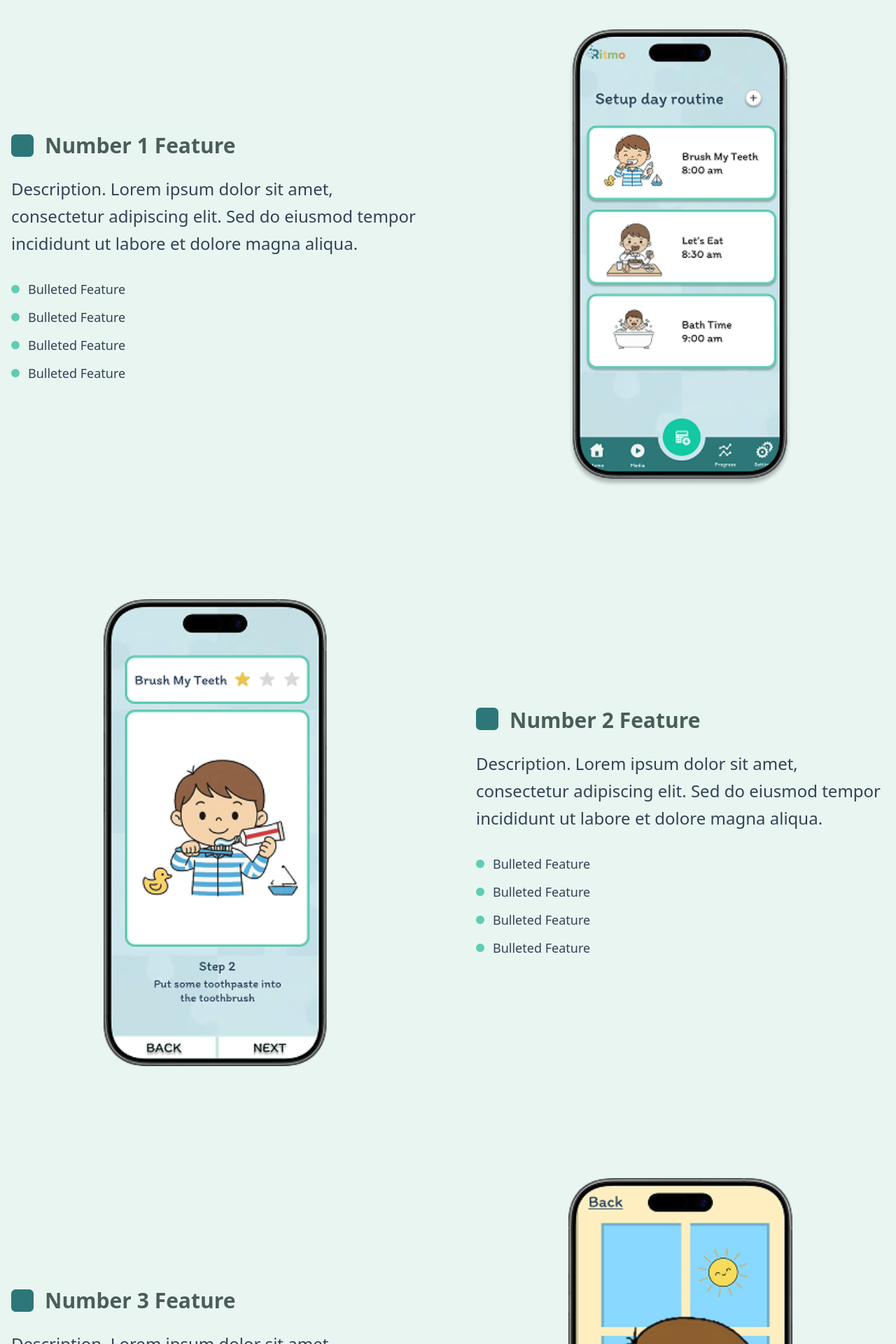
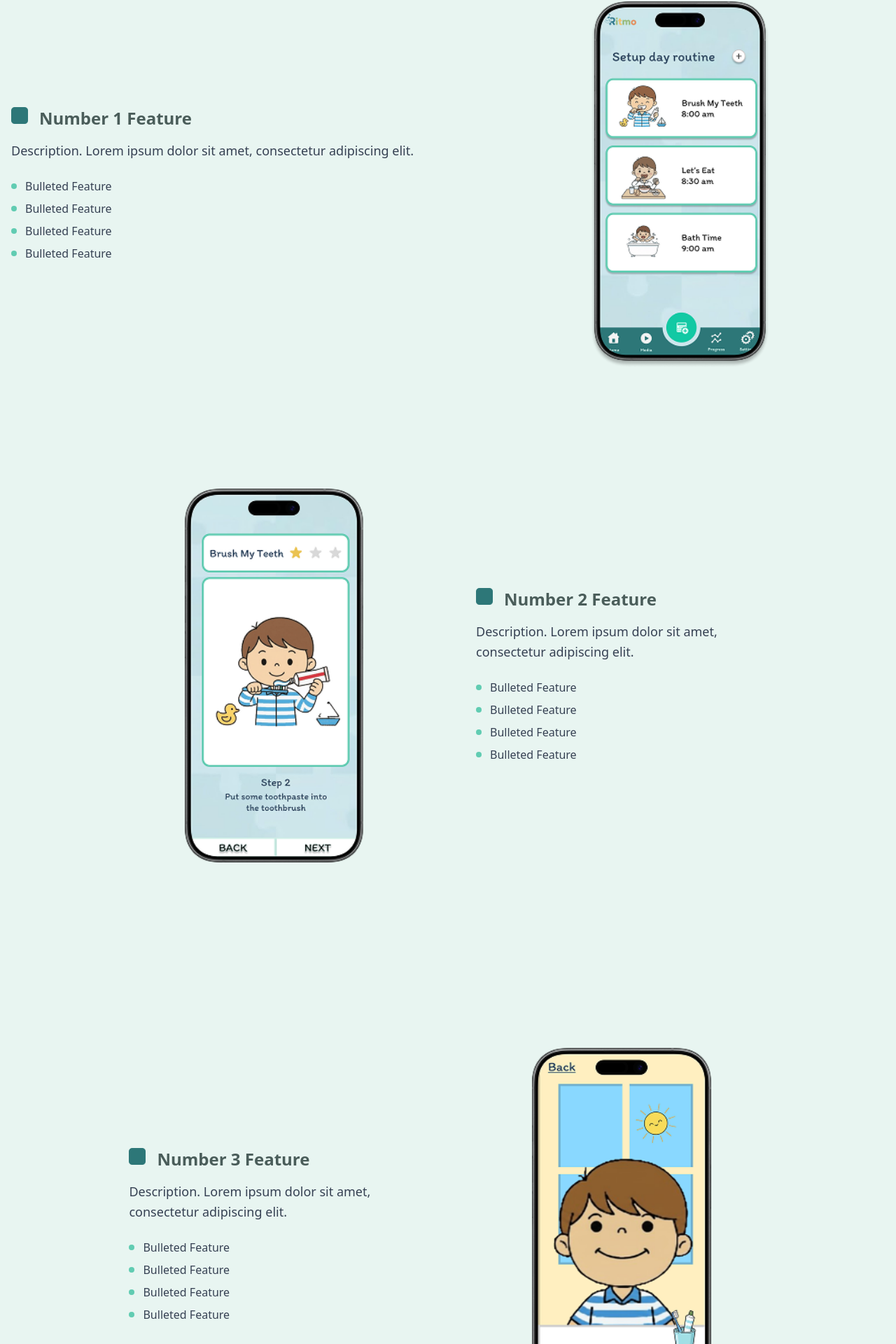
Before and after one commit to johnkarlmolina/ritmo-2.0, a React (Vite) app: page /features in a window 1280 px wide. Shown: the part 358-2278 px from the top of the page at 70% size. Built offline with nearby package versions, Linux system fonts and the light colour scheme.

Commit message:
re align all the design

```diff
--- a/src/pages/feature.tsx
+++ b/src/pages/feature.tsx
@@ -1,4 +1,4 @@
-import { useEffect, useState } from 'react';
+import React, { useEffect, useState } from 'react';
 
 export default function Features() {
 	const [visibleSections, setVisibleSections] = useState<Set<number>>(new Set());
@@ -47,10 +47,9 @@ export default function Features() {
 					visibleSections.has(0)
 						? 'opacity-100 translate-y-0'
 						: 'opacity-0 translate-y-10'
-				}`}
-				style={{ backgroundColor: '#61CCB2' }}>
+				}`}>
 				{/* Hero Content */}
-				<div className="py-16 flex items-center">
+				<div className="py-16 flex items-center" style={{ backgroundColor: '#61CCB2' }}>
 					<div className="max-w-5xl mx-auto px-4 sm:px-6 lg:px-8 w-full text-center">
 						<h1 className="text-4xl md:text-5xl font-extrabold text-white mb-6">Features</h1>
 						<p className="max-w-2xl mx-auto text-white/90 text-lg md:text-xl">
@@ -60,7 +59,7 @@ export default function Features() {
 				</div>
 
 				{/* Feature 1 Content */}
-				<div className="py-20 px-4" style={{ backgroundColor: '#E8F5F1' }}>
+				<div className="py-10 px-4" style={{ backgroundColor: '#E8F5F1' }}>
 					<div className="max-w-7xl mx-auto">
 						<div className="flex items-center justify-between gap-20">
 							{/* Left Content */}
@@ -69,36 +68,36 @@ export default function Features() {
 									? 'opacity-100 translate-x-0'
 									: 'opacity-0 -translate-x-20'
 							}`}>
-								<div className="flex items-center mb-6">
+								<div className="flex items-start mb-4">
 									<img
 										src="/src/assets/Rectangle 482.png"
 										alt="Feature Icon"
-										className="w-8 h-8 mr-4"
+										className="w-6 h-6 mr-4"
 									/>
-									<h2 className="text-3xl font-bold" style={{ color: '#4A5D5A' }}>
+									<h2 className="text-2xl font-bold" style={{ color: '#4A5D5A' }}>
 										Number 1 Feature
 									</h2>
 								</div>
 								<div className="flex-1">
-									<p className="text-gray-700 text-2xl mb-8 leading-relaxed">
-										Description. Lorem ipsum dolor sit amet, consectetur adipiscing elit. Sed do eiusmod tempor incididunt ut labore et dolore magna aliqua.
+									<p className="text-gray-700 text-lg mb-6 leading-relaxed">
+										Description. Lorem ipsum dolor sit amet, consectetur adipiscing elit.
 									</p>
 								</div>
-								<ul className="space-y-3">
-									<li className="flex items-center text-lg text-gray-700">
-										<div className="w-3 h-3 rounded-full mr-3" style={{ backgroundColor: '#61CCB2' }}></div>
+								<ul className="space-y-2">
+									<li className="flex items-center text-base text-gray-700">
+										<div className="w-2 h-2 rounded-full mr-3" style={{ backgroundColor: '#61CCB2' }}></div>
 										Bulleted Feature
 									</li>
-									<li className="flex items-center text-lg text-gray-700">
-										<div className="w-3 h-3 rounded-full mr-3" style={{ backgroundColor: '#61CCB2' }}></div>
+									<li className="flex items-center text-base text-gray-700">
+										<div className="w-2 h-2 rounded-full mr-3" style={{ backgroundColor: '#61CCB2' }}></div>
 										Bulleted Feature
 									</li>
-									<li className="flex items-center text-lg text-gray-700">
-										<div className="w-3 h-3 rounded-full mr-3" style={{ backgroundColor: '#61CCB2' }}></div>
+									<li className="flex items-center text-base text-gray-700">
+										<div className="w-2 h-2 rounded-full mr-3" style={{ backgroundColor: '#61CCB2' }}></div>
 										Bulleted Feature
 									</li>
-									<li className="flex items-center text-lg text-gray-700">
-										<div className="w-3 h-3 rounded-full mr-3" style={{ backgroundColor: '#61CCB2' }}></div>
+									<li className="flex items-center text-base text-gray-700">
+										<div className="w-2 h-2 rounded-full mr-3" style={{ backgroundColor: '#61CCB2' }}></div>
 										Bulleted Feature
 									</li>
 								</ul>
@@ -114,7 +113,7 @@ export default function Features() {
 									<img
 										src="/src/assets/1.png"
 										alt="Number 1 Feature Phone Mockup"
-										className="w-80 h-auto object-contain"
+										className="w-64 h-auto object-contain"
 									/>
 								</div>
 							</div>
@@ -126,7 +125,7 @@ export default function Features() {
 			{/* Feature Section 2 */}
 			<section
 				data-section
-				className={`py-20 px-4 min-h-screen flex items-center transition-all duration-1000 ease-out transform ${
+				className={`py-10 px-4 min-h-screen flex items-center transition-all duration-1000 ease-out transform ${
 					visibleSections.has(1)
 						? 'opacity-100 translate-x-0'
 						: 'opacity-0 translate-x-10'
@@ -144,7 +143,7 @@ export default function Features() {
 								<img
 									src="/src/assets/2.1.png"
 									alt="Number 2 Feature Phone Mockup"
-									className="w-80 h-auto object-contain"
+									className="w-64 h-auto object-contain"
 								/>
 							</div>
 						</div>
@@ -155,36 +154,36 @@ export default function Features() {
 								? 'opacity-100 translate-x-0'
 								: 'opacity-0 translate-x-20'
 						}`}>
-							<div className="flex items-start mb-6">
+							<div className="flex items-start mb-4">
 								<img
 									src="/src/assets/Rectangle 482.png"
 									alt="Feature Icon"
-									className="w-8 h-8 mr-4"
+									className="w-6 h-6 mr-4"
 								/>
-								<h2 className="text-3xl font-bold" style={{ color: '#4A5D5A' }}>
+								<h2 className="text-2xl font-bold" style={{ color: '#4A5D5A' }}>
 									Number 2 Feature
 								</h2>
 							</div>
 							<div className="flex-1">
-								<p className="text-gray-700 text-2xl mb-8 leading-relaxed">
-									Description. Lorem ipsum dolor sit amet, consectetur adipiscing elit. Sed do eiusmod tempor incididunt ut labore et dolore magna aliqua.
+								<p className="text-gray-700 text-lg mb-6 leading-relaxed">
+									Description. Lorem ipsum dolor sit amet, consectetur adipiscing elit.
 								</p>
 							</div>
-							<ul className="space-y-3">
-								<li className="flex items-center text-lg text-gray-700">
-									<div className="w-3 h-3 rounded-full mr-3" style={{ backgroundColor: '#61CCB2' }}></div>
+							<ul className="space-y-2">
+								<li className="flex items-center text-base text-gray-700">
+									<div className="w-2 h-2 rounded-full mr-3" style={{ backgroundColor: '#61CCB2' }}></div>
 									Bulleted Feature
 								</li>
-								<li className="flex items-center text-lg text-gray-700">
-									<div className="w-3 h-3 rounded-full mr-3" style={{ backgroundColor: '#61CCB2' }}></div>
+								<li className="flex items-center text-base text-gray-700">
+									<div className="w-2 h-2 rounded-full mr-3" style={{ backgroundColor: '#61CCB2' }}></div>
 									Bulleted Feature
 								</li>
-								<li className="flex items-center text-lg text-gray-700">
-									<div className="w-3 h-3 rounded-full mr-3" style={{ backgroundColor: '#61CCB2' }}></div>
+								<li className="flex items-center text-base text-gray-700">
+									<div className="w-2 h-2 rounded-full mr-3" style={{ backgroundColor: '#61CCB2' }}></div>
 									Bulleted Feature
 								</li>
-								<li className="flex items-center text-lg text-gray-700">
-									<div className="w-3 h-3 rounded-full mr-3" style={{ backgroundColor: '#61CCB2' }}></div>
+								<li className="flex items-center text-base text-gray-700">
+									<div className="w-2 h-2 rounded-full mr-3" style={{ backgroundColor: '#61CCB2' }}></div>
 									Bulleted Feature
 								</li>
 							</ul>
@@ -196,7 +195,7 @@ export default function Features() {
 			{/* Feature Section 3 */}
 			<section
 				data-section
-				className={`py-20 px-4 min-h-screen flex items-center transition-all duration-1000 ease-out transform ${
+				className={`py-10 px-4 min-h-screen flex items-center transition-all duration-1000 ease-out transform ${
 					visibleSections.has(2)
 						? 'opacity-100 translate-x-0'
 						: 'opacity-0 -translate-x-10'
@@ -210,36 +209,36 @@ export default function Features() {
 								? 'opacity-100 translate-x-0'
 								: 'opacity-0 -translate-x-20'
 						}`}>
-							<div className="flex items-center mb-6">
+							<div className="flex items-start mb-4">
 								<img
 									src="/src/assets/Rectangle 482.png"
 									alt="Feature Icon"
-									className="w-8 h-8 mr-4"
+									className="w-6 h-6 mr-4"
 								/>
-								<h2 className="text-3xl font-bold" style={{ color: '#4A5D5A' }}>
+								<h2 className="text-2xl font-bold" style={{ color: '#4A5D5A' }}>
 									Number 3 Feature
 								</h2>
 							</div>
 							<div className="flex-1">
-								<p className="text-gray-700 text-2xl mb-8 leading-relaxed">
-									Description. Lorem ipsum dolor sit amet, consectetur adipiscing elit. Sed do eiusmod tempor incididunt ut labore et dolore magna aliqua.
+								<p className="text-gray-700 text-lg mb-6 leading-relaxed">
+									Description. Lorem ipsum dolor sit amet, consectetur adipiscing elit.
 								</p>
 							</div>
-							<ul className="space-y-3">
-								<li className="flex items-center text-lg text-gray-700">
-									<div className="w-3 h-3 rounded-full mr-3" style={{ backgroundColor: '#61CCB2' }}></div>
+							<ul className="space-y-2">
+								<li className="flex items-center text-base text-gray-700">
+									<div className="w-2 h-2 rounded-full mr-3" style={{ backgroundColor: '#61CCB2' }}></div>
 									Bulleted Feature
 								</li>
-								<li className="flex items-center text-lg text-gray-700">
-									<div className="w-3 h-3 rounded-full mr-3" style={{ backgroundColor: '#61CCB2' }}></div>
+								<li className="flex items-center text-base text-gray-700">
+									<div className="w-2 h-2 rounded-full mr-3" style={{ backgroundColor: '#61CCB2' }}></div>
 									Bulleted Feature
 								</li>
-								<li className="flex items-center text-lg text-gray-700">
-									<div className="w-3 h-3 rounded-full mr-3" style={{ backgroundColor: '#61CCB2' }}></div>
+								<li className="flex items-center text-base text-gray-700">
+									<div className="w-2 h-2 rounded-full mr-3" style={{ backgroundColor: '#61CCB2' }}></div>
 									Bulleted Feature
 								</li>
-								<li className="flex items-center text-lg text-gray-700">
-									<div className="w-3 h-3 rounded-full mr-3" style={{ backgroundColor: '#61CCB2' }}></div>
+								<li className="flex items-center text-base text-gray-700">
+									<div className="w-2 h-2 rounded-full mr-3" style={{ backgroundColor: '#61CCB2' }}></div>
 									Bulleted Feature
 								</li>
 							</ul>
@@ -255,7 +254,7 @@ export default function Features() {
 								<img
 									src="/src/assets/2.3.png"
 									alt="Number 3 Feature Phone Mockup"
-									className="w-80 h-auto object-contain"
+									className="w-64 h-auto object-contain"
 								/>
 							</div>
 						</div>
@@ -263,15 +262,16 @@ export default function Features() {
 				</div>
 			</section>
 
-			{/* Feature Section 4 */}
+			{/* Feature Section 4 + Experience All Features Combined */}
 			<section
 				data-section
-				className={`py-20 px-4 min-h-screen flex items-center transition-all duration-1000 ease-out transform ${
+				className={`min-h-screen transition-all duration-1000 ease-out transform ${
 					visibleSections.has(3)
 						? 'opacity-100 translate-x-0'
 						: 'opacity-0 translate-x-10'
-				}`}
-				style={{ backgroundColor: '#E8F5F1' }}>
+				}`}>
+				{/* Feature 4 Content */}
+				<div className="py-10 px-4" style={{ backgroundColor: '#E8F5F1' }}>
 					<div className="max-w-7xl mx-auto">
 						<div className="flex items-center justify-between gap-20">
 							{/* Left Phone Image */}
@@ -284,7 +284,7 @@ export default function Features() {
 									<img
 										src="/src/assets/3.png"
 										alt="Number 4 Feature Phone Mockup"
-									className="w-80 h-auto object-contain"
+										className="w-64 h-auto object-contain"
 									/>
 								</div>
 							</div>
@@ -295,66 +295,72 @@ export default function Features() {
 									? 'opacity-100 translate-x-0'
 									: 'opacity-0 translate-x-20'
 							}`}>
-							<div className="flex items-start mb-6">
+								<div className="flex items-start mb-4">
 									<img
 										src="/src/assets/Rectangle 482.png"
 										alt="Feature Icon"
-									className="w-8 h-8 mr-4"
+										className="w-6 h-6 mr-4"
 									/>
-								<h2 className="text-3xl font-bold" style={{ color: '#4A5D5A' }}>
+									<h2 className="text-2xl font-bold" style={{ color: '#4A5D5A' }}>
 										Number 4 Feature
 									</h2>
 								</div>
 								<div className="flex-1">
-								<p className="text-gray-700 text-2xl mb-8 leading-relaxed">
-									Description. Lorem ipsum dolor sit amet, consectetur adipiscing elit. Sed do eiusmod tempor incididunt ut labore et dolore magna aliqua.
+									<p className="text-gray-700 text-lg mb-6 leading-relaxed">
+										Description. Lorem ipsum dolor sit amet, consectetur adipiscing elit.
 									</p>
 								</div>
-							<ul className="space-y-3">
-								<li className="flex items-center text-lg text-gray-700">
-									<div className="w-3 h-3 rounded-full mr-3" style={{ backgroundColor: '#61CCB2' }}></div>
+								<ul className="space-y-2">
+									<li className="flex items-center text-base text-gray-700">
+										<div className="w-2 h-2 rounded-full mr-3" style={{ backgroundColor: '#61CCB2' }}></div>
 										Bulleted Feature
 									</li>
-								<li className="flex items-center text-lg text-gray-700">
-									<div className="w-3 h-3 rounded-full mr-3" style={{ backgroundColor: '#61CCB2' }}></div>
+									<li className="flex items-center text-base text-gray-700">
+										<div className="w-2 h-2 rounded-full mr-3" style={{ backgroundColor: '#61CCB2' }}></div>
 										Bulleted Feature
 									</li>
-								<li className="flex items-center text-lg text-gray-700">
-									<div className="w-3 h-3 rounded-full mr-3" style={{ backgroundColor: '#61CCB2' }}></div>
+									<li className="flex items-center text-base text-gray-700">
+										<div className="w-2 h-2 rounded-full mr-3" style={{ backgroundColor: '#61CCB2' }}></div>
 										Bulleted Feature
 									</li>
-								<li className="flex items-center text-lg text-gray-700">
-									<div className="w-3 h-3 rounded-full mr-3" style={{ backgroundColor: '#61CCB2' }}></div>
+									<li className="flex items-center text-base text-gray-700">
+										<div className="w-2 h-2 rounded-full mr-3" style={{ backgroundColor: '#61CCB2' }}></div>
 										Bulleted Feature
 									</li>
 								</ul>
 							</div>
 						</div>
 					</div>
-			</section>
+				</div>
 
-			{/* Experience All Features Section */}
-			<section
-				data-section
-				className={`py-20 px-4 min-h-screen flex items-center transition-all duration-1000 ease-out transform ${
-					visibleSections.has(4)
+				{/* Experience All Features Content */}
+				<div className="py-10 px-4" style={{ backgroundColor: '#61CCB2' }}>
+					<div className="max-w-7xl mx-auto text-center">
+						<h2 className={`text-3xl md:text-4xl font-bold text-white mb-4 transition-all duration-1000 ease-out transform delay-300 ${
+							visibleSections.has(3)
 								? 'opacity-100 translate-y-0'
 								: 'opacity-0 translate-y-10'
-				}`}
-				style={{ backgroundColor: '#61CCB2' }}>
-				<div className="max-w-7xl mx-auto text-center">
-					<h2 className="text-4xl md:text-5xl font-bold text-white mb-6">
+						}`}>
 							Experience All Features
 						</h2>
-					<p className="text-white/90 text-lg md:text-xl mb-8 max-w-2xl mx-auto">
+						<p className={`text-white/90 text-base md:text-lg mb-6 max-w-2xl mx-auto transition-all duration-1000 ease-out transform delay-500 ${
+							visibleSections.has(3)
+								? 'opacity-100 translate-y-0'
+								: 'opacity-0 translate-y-10'
+						}`}>
 							Download Ritmo today and see how simple routines can bring calm, confidence, and independence.
 						</p>
-					<button className="bg-white text-gray-700 px-8 py-3 rounded-full font-semibold text-lg hover:bg-gray-100 transition-colors inline-flex items-center gap-2">
-						<svg className="w-5 h-5" fill="currentColor" viewBox="0 0 20 20">
+						<button className={`bg-white text-gray-700 px-6 py-2 rounded-full font-semibold text-base hover:bg-gray-100 transition-all duration-1000 ease-out transform delay-700 inline-flex items-center gap-2 ${
+							visibleSections.has(3)
+								? 'opacity-100 translate-y-0'
+								: 'opacity-0 translate-y-10'
+						}`}>
+							<svg className="w-4 h-4" fill="currentColor" viewBox="0 0 20 20">
 								<path fillRule="evenodd" d="M3 17a1 1 0 011-1h12a1 1 0 110 2H4a1 1 0 01-1-1zm3.293-7.707a1 1 0 011.414 0L9 10.586V3a1 1 0 112 0v7.586l1.293-1.293a1 1 0 111.414 1.414l-3 3a1 1 0 01-1.414 0l-3-3a1 1 0 010-1.414z" clipRule="evenodd" />
 							</svg>
 							Download Now
 						</button>
+					</div>
 				</div>
 			</section>
 
```
Lines whose indentation alone changed are shown as unchanged.
